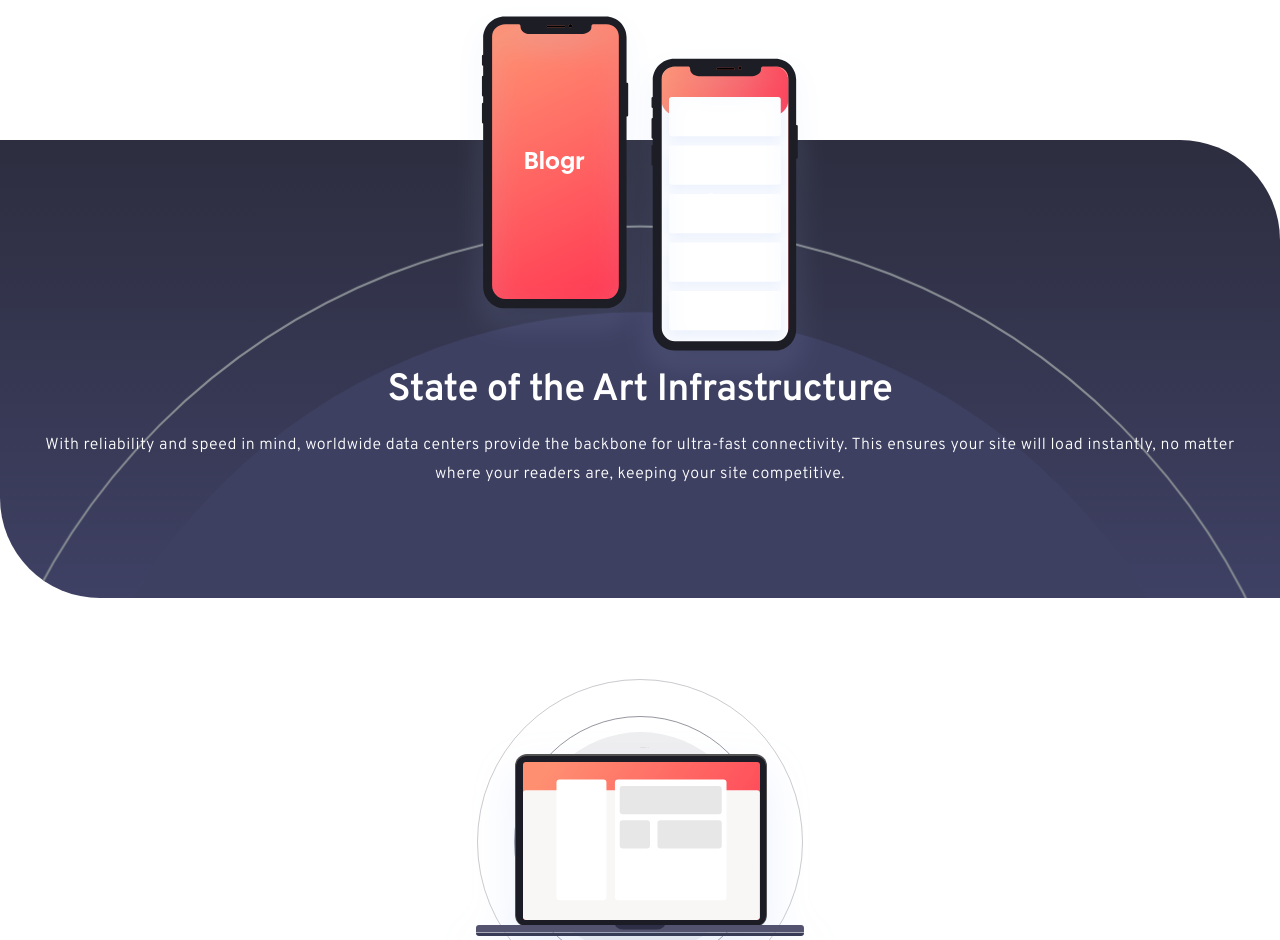
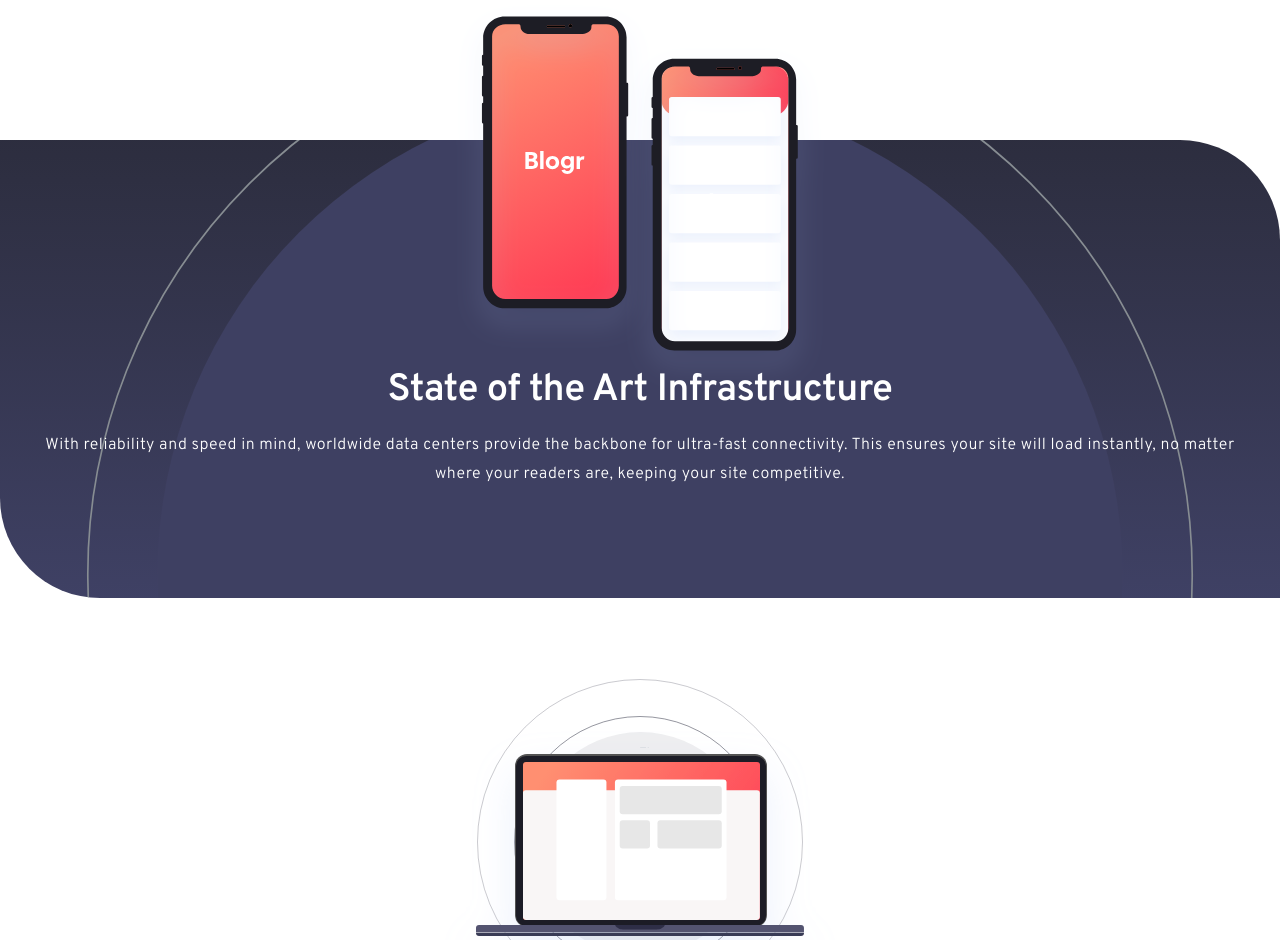
Before and after one commit to rachidbend/blogr-landing-page, a website: page index.html in a window 1280 px wide. Shown: the part 1586-2526 px from the top of the page. Drawn offline with Linux system fonts and the light colour scheme.

Commit message:
testing some ways of implementing responsiveness

```diff
--- a/sass/layout/_features.scss
+++ b/sass/layout/_features.scss
@@ -1,3 +1,10 @@
+$media--small-phones: 28.75em;
+$media--large-phones: 44em;
+$media--tablet: 59em;
+$media--tablet-landscape: 75em;
+$media--tesktop: 1400px;
+$media--large-desktop: 100em;
+
 .section-features {
   text-align: center;
 }
@@ -55,6 +62,11 @@
     background-position-y: -26rem;
     background-size: 160%;
     background-repeat: no-repeat;
+
+    @media (min-width: $media--small-phones) {
+      background-position-y: -40rem;
+      background-size: 130%;
+    }
   }
 
   .heading {
--- a/sass/layout/_navigation.scss
+++ b/sass/layout/_navigation.scss
@@ -1,3 +1,10 @@
+$media--small-phones: 28.75em;
+$media--large-phones: 44em;
+$media--tablet: 59em;
+$media--tablet-landscape: 75em;
+$media--tesktop: 1400px;
+$media--large-desktop: 100em;
+
 .nav {
 }
 .btn-nav {
@@ -42,6 +49,11 @@
   transition: all ease-out 400ms;
 
   z-index: 10;
+
+  @media (min-width: $media--small-phones) {
+    right: 2.7rem;
+    left: auto;
+  }
 }
 // when mobile nav is open
 .nav-open .nav--main {
@@ -63,6 +75,10 @@
   gap: 3rem;
 
   border-bottom: 1px solid rgba(31, 63, 91, 0.2);
+
+  @media (min-width: $media--small-phones) {
+    width: 30rem;
+  }
 }
 .nav__link:link,
 .nav__link:visited {
--- a/sass/main.scss
+++ b/sass/main.scss
@@ -1,4 +1,12 @@
+$media--small-phones: 28.75em;
+$media--large-phones: 44em;
+$media--tablet: 59em;
+$media--tablet-landscape: 75em;
+$media--tesktop: 1400px;
+$media--large-desktop: 100em;
+
 // utilities
+@use "utilities/variables";
 @use "utilities/colors";
 @use "utilities/mixins";
 
@@ -18,3 +26,48 @@
 @use "layout/hero";
 @use "layout/features";
 @use "layout/footer";
+
+// 460px   28.75em  small phones
+// 704px   44em     large phones
+// 944px   59em     tablets
+// 1200px  75em     tablet landscape
+// 1600px  100em    large desktop
+
+$media--small-phones: 28.75em;
+$media--large-phones: 44em;
+$media--tablet: 59em;
+$media--tablet-landscape: 75em;
+$media--tesktop: 1400px;
+$media--large-desktop: 100em;
+
+/*
+
+ @media(min-width: var($media--small-phones)) {
+
+ }
+
+
+  @media(min-width: var($media--large-phones)) {
+
+ }
+
+
+  @media(min-width: var($media--tablet)) {
+
+ }
+
+
+  @media(min-width: var($media--tablet-landscape)) {
+
+ }
+
+
+  @media(min-width: var($media--tesktop)) {
+
+ }
+
+
+  @media(min-width: var($media--large-desktop)) {
+
+ }
+ */
--- /dev/null
+++ b/sass/utilities/_variables.scss
@@ -0,0 +1,6 @@
+$media--small-phones: 28.75em;
+$media--large-phones: 44em;
+$media--tablet: 59em;
+$media--tablet-landscape: 75em;
+$media--tesktop: 1400px;
+$media--large-desktop: 100em;
```
Also changed, not shown: dist/css/main.css, 1 other file.
